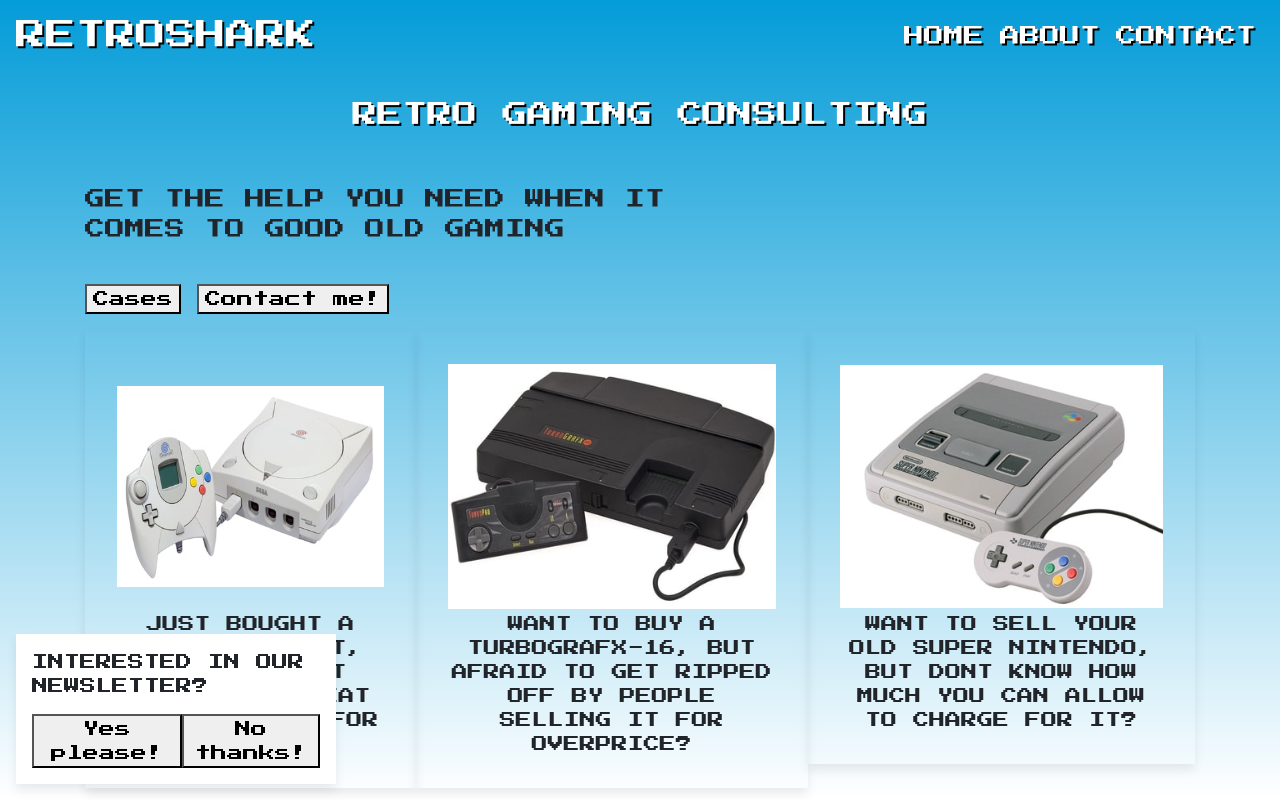
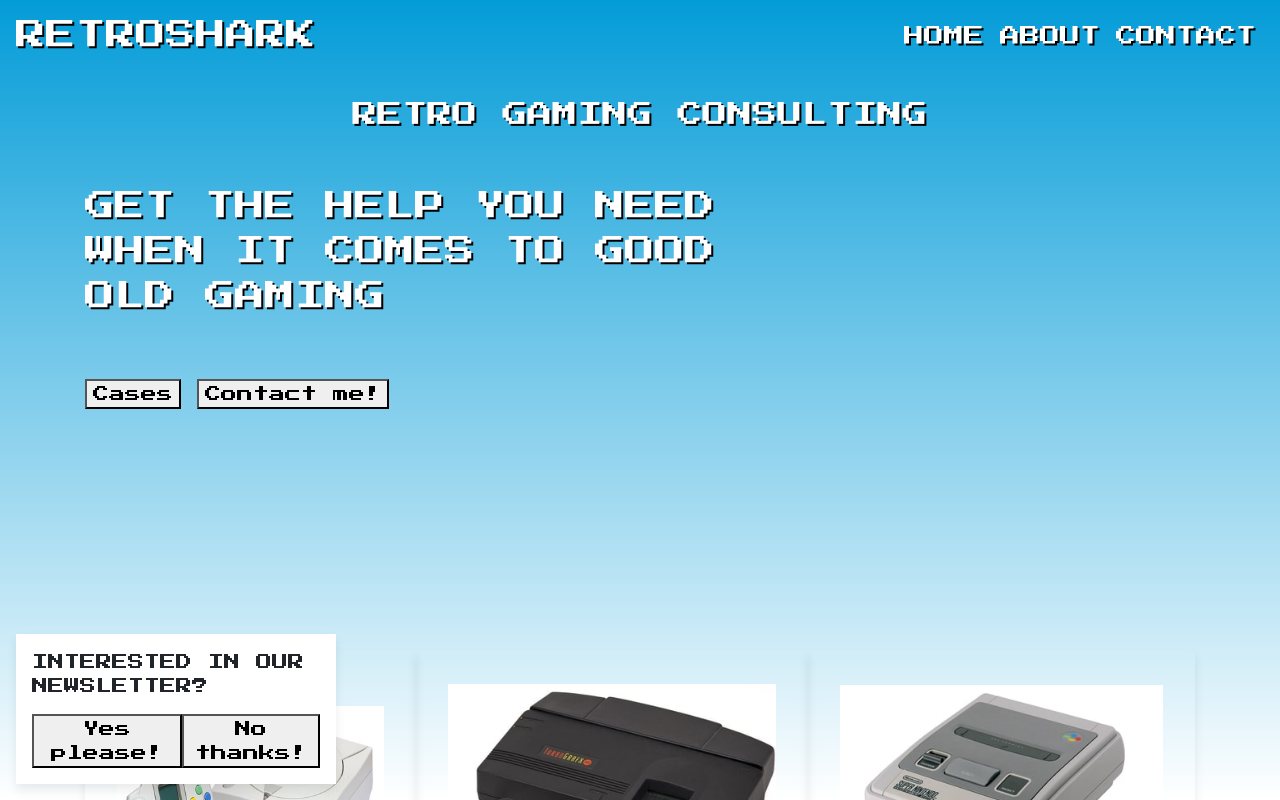
Before and after one commit to JonasThers/Retroshark, a React (Create React App) app: page /home in a window 1280 px wide. Shown: the top 800 px of the page. Built offline with nearby package versions, Linux system fonts and the light colour scheme.

Commit message:
More to intro text

```diff
--- a/src/components/home/home.js
+++ b/src/components/home/home.js
@@ -13,6 +13,7 @@
   return (
     <div className='container'>
       <div className='intro'>
+        <div className='intro__content'>
           <div className='intro__text'>
             Get the help you need when it comes to good old gaming
           </div>
@@ -23,6 +24,7 @@
             <Link to='./contact'>
               <button>Contact me!</button>
             </Link>
+          </div>
         </div>
       </div>
       <div className='text-blocks'>
@@ -39,8 +41,14 @@
           content='Want to sell your old Super Nintendo, but dont know how much you can allow to charge for it?'
         />
       </div>
-      <p>I'll make sure that you're all good to go to enjoy all the great classics out there!</p>
-      <p>So in case you're tired of Bowser ruining your retro gaming experience...</p>
+      <p>
+        I'll make sure that you're all good to go to enjoy all the great
+        classics out there!
+      </p>
+      <p>
+        So in case you're tired of Bowser ruining your retro gaming
+        experience...
+      </p>
       <Link to='./contact'>
         <button>Lets get in touch!</button>
       </Link>
--- a/src/styles/pages/home/_intro-text.scss
+++ b/src/styles/pages/home/_intro-text.scss
@@ -5,6 +5,8 @@
         text-align: center;
         margin-bottom: map-get($spacing-unit, 'default');
         font-size: map-get($font-sizes, 'default');
+        text-shadow: map-get($colors, 'black') 2px 2px;
+        color: map-get($colors, 'white');
     }
 
     &__buttons {
@@ -22,9 +24,18 @@
 @media (min-width: 768px) {
 
     .intro {
+        height: 450px;
+
+        &__content {
+            display: flex;
+            flex-direction: column;
+            justify-content: center;
+        }
+
         &__text {
             text-align: left;
             width: 60%;
+            font-size: map-get($font-sizes, 'big');
         }
 
         &__buttons {
--- a/src/styles/style.css
+++ b/src/styles/style.css
@@ -102,6 +102,8 @@
   text-align: center;
   margin-bottom: 2em;
   font-size: 20px;
+  text-shadow: black 2px 2px;
+  color: white;
 }
 
 .intro__buttons {
@@ -121,9 +123,25 @@
 }
 
 @media (min-width: 768px) {
+  .intro {
+    height: 450px;
+  }
+  .intro__content {
+    display: -webkit-box;
+    display: -ms-flexbox;
+    display: flex;
+    -webkit-box-orient: vertical;
+    -webkit-box-direction: normal;
+        -ms-flex-direction: column;
+            flex-direction: column;
+    -webkit-box-pack: center;
+        -ms-flex-pack: center;
+            justify-content: center;
+  }
   .intro__text {
     text-align: left;
     width: 60%;
+    font-size: 30px;
   }
   .intro__buttons {
     -webkit-box-orient: horizontal;
```
Also changed, not shown: 1 other file (tests, documents, lock files or other folders). Lines whose indentation alone changed are shown as unchanged.
